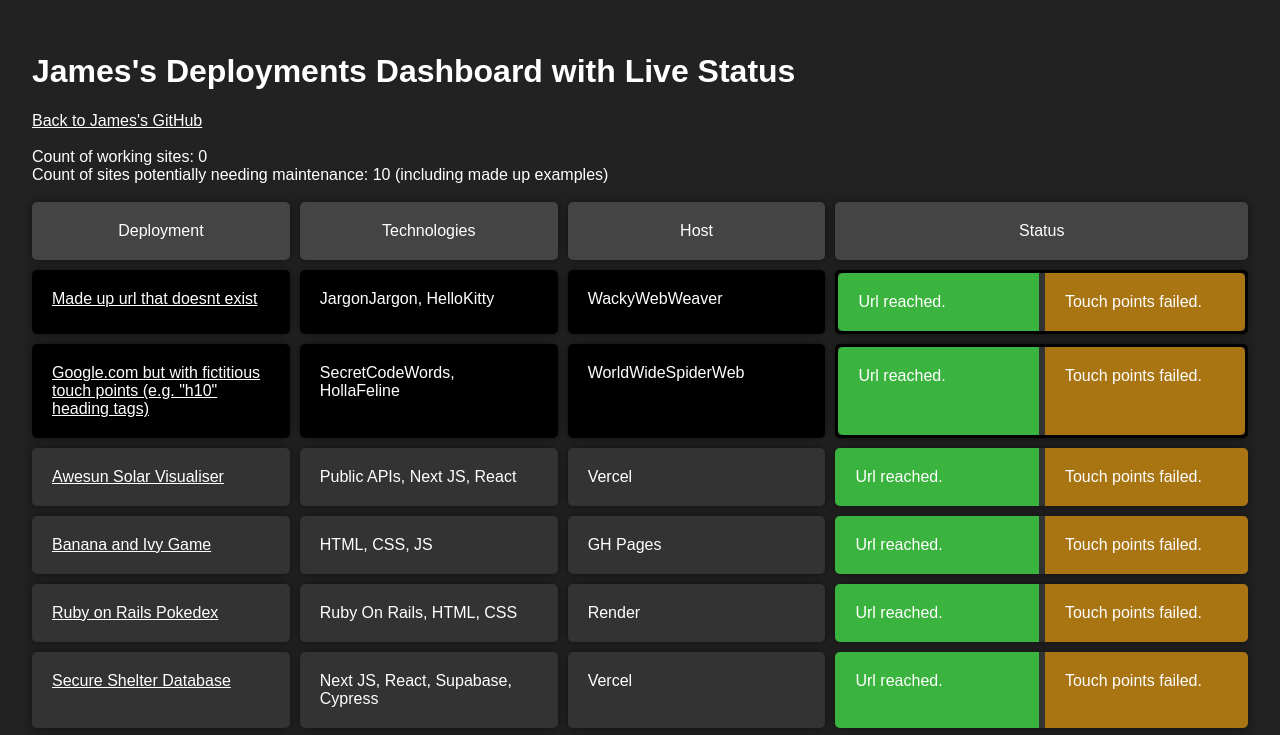
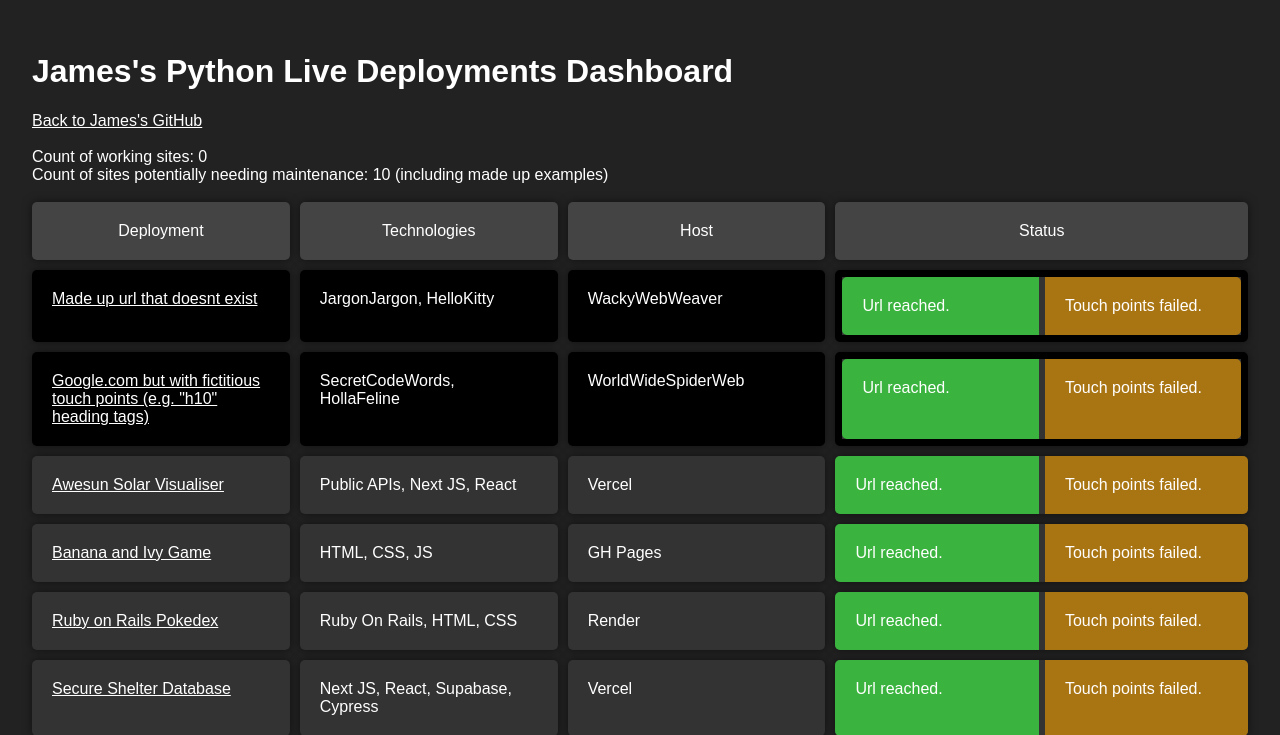
Before and after one commit to jamesdiffeycoding/Python-deployment-web-scraper, a Flask app: page / in a window 1280 px wide. Shown: the top 735 px of the page. Run offline with Flask 2, Linux system fonts and the light colour scheme; data that the repository does not hold is empty.

Commit message:
update title

```diff
--- a/portfoliochecker/templates/deployments.html
+++ b/portfoliochecker/templates/deployments.html
@@ -3,7 +3,7 @@
 <head>
     <meta charset="UTF-8">
     <meta name="viewport" content="width=device-width, initial-scale=1.0">
-    <title>James's Portfolio Dashboard</title>
+    <title>James's Python Live Dashboard</title>
     <link rel="stylesheet" href="style.css">
     <style>
         body {
@@ -59,7 +59,7 @@ a { color: white}
     display: grid;
     grid-template-columns: 1fr 1fr;
     column-gap: 0.4rem;
-    border: 3px solid black;
+    border: 7px solid black;
 }
 .left-border-radius {
     border-top-left-radius: 5px;
@@ -88,7 +88,7 @@ a { color: white}
     </style>
 </head>
 <body>
-    <h1>James's Deployments Dashboard with Live Status</h1>
+    <h1>James's Python Live Deployments Dashboard</h1>
     <div><a href="https://github.com/jamesdiffeycoding">Back to James's GitHub</a></div>
     <br>
     <div>Count of working sites: {{ count_of_working_sites}}</div>
```
